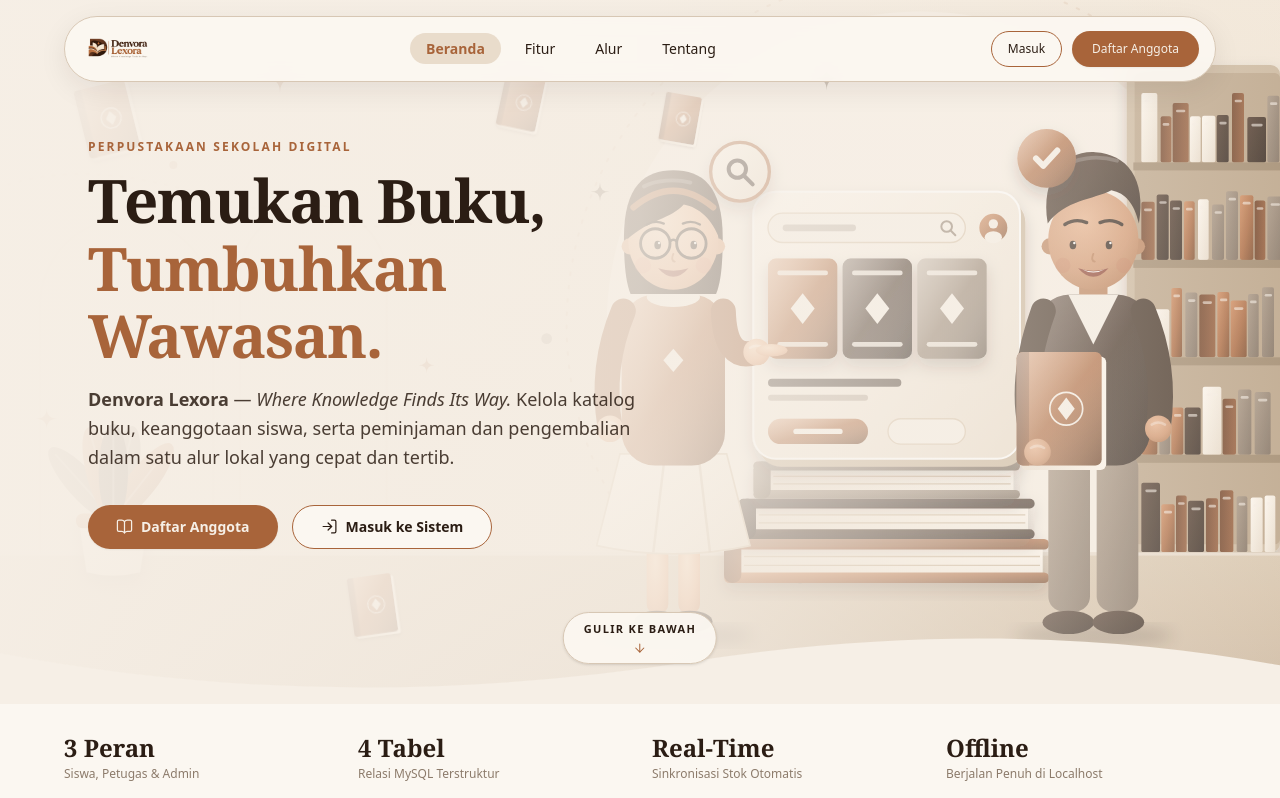
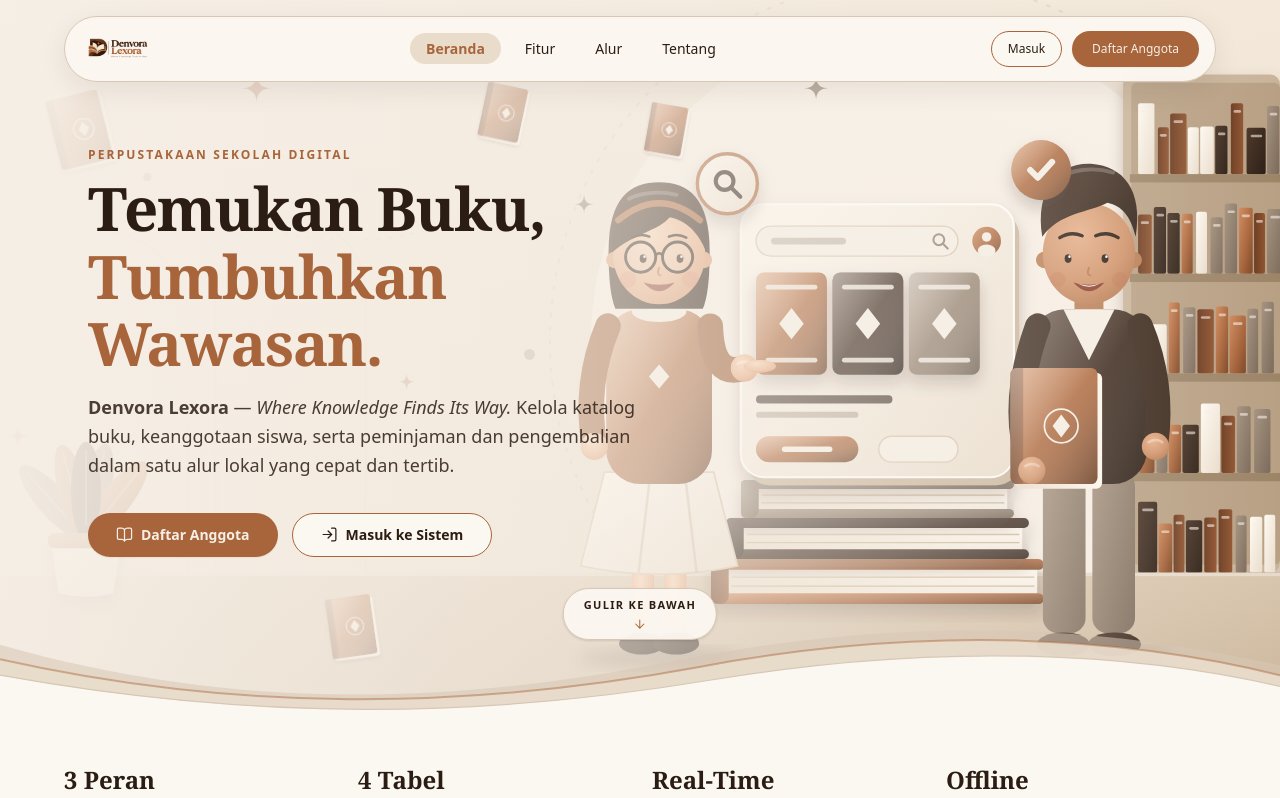
Before and after one commit to ardenpratamamaskuri404/Denvora-Lexora-App, a Next.js app in the folder frontend/: page / in a window 1280 px wide. Shown: the top 798 px of the page. Built offline with nearby package versions, Linux system fonts and the light colour scheme.

Commit message:
refactor(frontend): refine hero wave-divider contrast and multi-layer scroll parallax

```diff
--- a/frontend/src/components/landing/HeroSection.tsx
+++ b/frontend/src/components/landing/HeroSection.tsx
@@ -3,13 +3,7 @@
 import { useRef } from "react";
 import Image from "next/image";
 import Link from "next/link";
-import {
-  motion,
-  useMotionValue,
-  useScroll,
-  useSpring,
-  useTransform,
-} from "motion/react";
+import { motion, useScroll, useTransform } from "motion/react";
 import { ArrowDown, BookOpen, LogIn } from "lucide-react";
 import { Button } from "@/components/ui/button";
 
@@ -27,43 +21,22 @@ export function HeroSection() {
     offset: ["start start", "end start"],
   });
 
-  const bgY = useTransform(scrollYProgress, [0, 1], [0, 85]);
-  const textY = useTransform(scrollYProgress, [0, 1], [0, 36]);
-
-  const mouseX = useMotionValue(0);
-  const mouseY = useMotionValue(0);
-  const rotateX = useSpring(useTransform(mouseY, [-0.5, 0.5], [3, -3]), {
-    stiffness: 160,
-    damping: 22,
-  });
-  const rotateY = useSpring(useTransform(mouseX, [-0.5, 0.5], [-4, 4]), {
-    stiffness: 160,
-    damping: 22,
-  });
-
-  function handlePointerMove(e: React.PointerEvent<HTMLElement>) {
-    const rect = e.currentTarget.getBoundingClientRect();
-    mouseX.set((e.clientX - rect.left) / rect.width - 0.5);
-    mouseY.set((e.clientY - rect.top) / rect.height - 0.5);
-  }
-
-  function handlePointerLeave() {
-    mouseX.set(0);
-    mouseY.set(0);
-  }
+  const bgY = useTransform(scrollYProgress, [0, 1], [0, 110]);
+  const bgScale = useTransform(scrollYProgress, [0, 1], [1, 1.06]);
+  const textY = useTransform(scrollYProgress, [0, 1], [0, 48]);
+  const textOpacity = useTransform(scrollYProgress, [0, 0.75], [1, 0.25]);
+  const waveY = useTransform(scrollYProgress, [0, 1], [0, -24]);
 
   return (
     <>
       <section
         id="beranda"
         ref={heroRef}
-        onPointerMove={handlePointerMove}
-        onPointerLeave={handlePointerLeave}
-        className="relative min-h-[88svh] w-full overflow-hidden bg-[#E9DCCB] pt-28 pb-32 flex items-center"
+        className="relative min-h-[92svh] w-full overflow-hidden bg-[#E9DCCB] pt-28 pb-36 flex items-center"
       >
         <motion.div
-          style={{ y: bgY, rotateX, rotateY, transformPerspective: 1200 }}
-          className="pointer-events-none absolute inset-0"
+          style={{ y: bgY, scale: bgScale }}
+          className="pointer-events-none absolute inset-0 will-change-transform"
         >
           <Image
             src="/images/denvora-landing-hero.svg"
@@ -71,14 +44,14 @@ export function HeroSection() {
             width={1920}
             height={1080}
             priority
-            className="h-full w-full object-cover object-center sm:object-right opacity-95"
+            className="h-full w-full object-cover object-center sm:object-right"
           />
-          <div className="absolute inset-0 bg-[#F6EFE6]/82 sm:bg-transparent sm:bg-gradient-to-r sm:from-[#F6EFE6]/96 sm:via-[#F6EFE6]/82 sm:to-[#F6EFE6]/18" />
+          <div className="absolute inset-0 bg-[#F6EFE6]/82 sm:bg-transparent sm:bg-gradient-to-r sm:from-[#F6EFE6]/95 sm:via-[#F6EFE6]/62 sm:to-transparent" />
         </motion.div>
 
         <div className="relative z-10 mx-auto w-full max-w-6xl px-6">
           <motion.div
-            style={{ y: textY }}
+            style={{ y: textY, opacity: textOpacity }}
             initial={{ opacity: 0, y: 20 }}
             animate={{ opacity: 1, y: 0 }}
             transition={{ duration: 0.45, ease: "easeOut" }}
@@ -119,23 +92,29 @@ export function HeroSection() {
         <a
           href="#cerita"
           aria-label="Gulir ke bagian cerita"
-          className="absolute bottom-10 left-1/2 z-20 -translate-x-1/2 inline-flex flex-col items-center gap-1 rounded-full border border-[#D7C7B4] bg-[#FBF7F1]/95 px-5 py-2 text-[11px] font-semibold uppercase tracking-[0.12em] text-[#2B1D14] shadow-sm transition-colors hover:bg-[#E9DCCB]"
+          className="absolute bottom-20 sm:bottom-24 left-1/2 z-20 -translate-x-1/2 inline-flex flex-col items-center gap-1 rounded-full border border-[#D7C7B4] bg-[#FBF7F1]/95 px-5 py-2 text-[11px] font-semibold uppercase tracking-[0.12em] text-[#2B1D14] shadow-sm transition-colors hover:bg-[#E9DCCB]"
         >
           <span>Gulir ke Bawah</span>
           <ArrowDown size={14} strokeWidth={1.75} className="text-[#A8643A]" />
         </a>
 
+        <motion.div
+          style={{ y: waveY }}
+          className="pointer-events-none absolute -bottom-8 left-0 z-10 w-full will-change-transform"
+        >
           <Image
             src="/images/wave-divider.svg"
             alt=""
             aria-hidden="true"
             width={1440}
-          height={120}
-          className="pointer-events-none absolute bottom-0 left-0 w-full h-14 sm:h-20 object-fill"
+            height={160}
+            className="block w-full h-20 sm:h-28 md:h-32 object-fill"
           />
+          <div className="h-8 w-full bg-[#FBF7F1]" />
+        </motion.div>
       </section>
 
-      <section className="border-b border-[#D7C7B4] bg-[#FBF7F1] py-7 px-6">
+      <section className="relative z-20 border-b border-[#D7C7B4] bg-[#FBF7F1] py-7 px-6">
         <div className="mx-auto grid max-w-6xl grid-cols-2 gap-6 md:grid-cols-4">
           {HIGHLIGHTS.map((item) => (
             <div key={item.label} className="text-center md:text-left">
```
Also changed, not shown: frontend/public/images/wave-divider.svg. Lines whose indentation alone changed are shown as unchanged.
